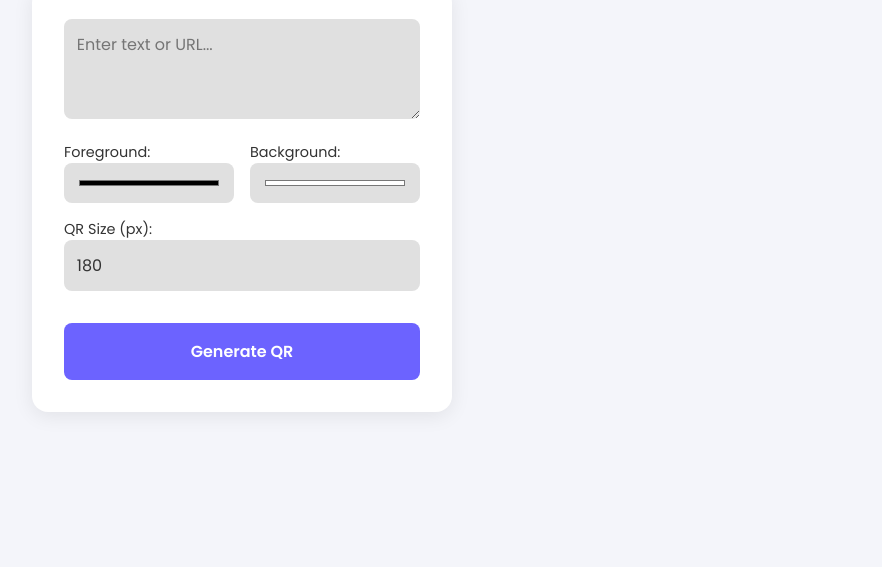
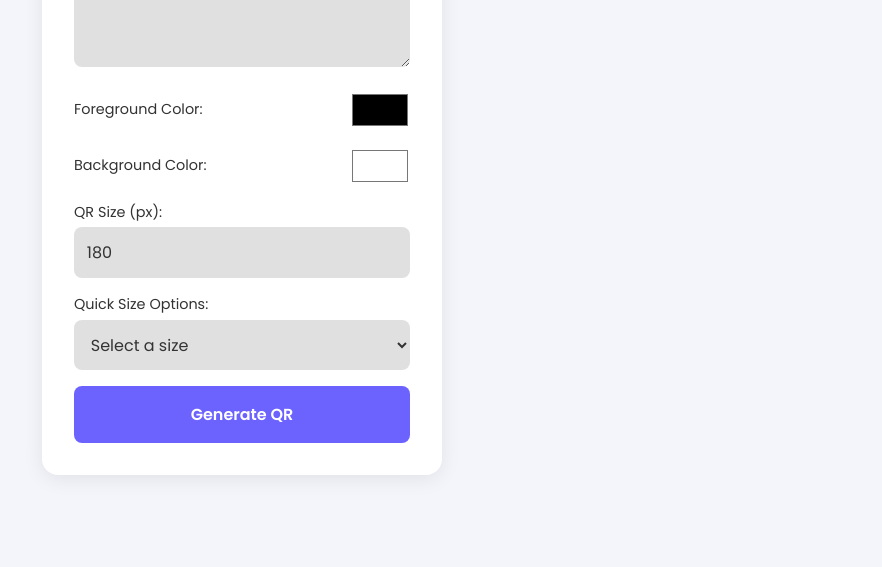
Before and after one commit to dhruvsaini23/QR-code, a plain HTML site: page index.html in a window 1280 px wide. Shown: the part 233-800 px from the top of the page, without its empty margins (398-1280 px from the left). Drawn offline with Linux system fonts and the light colour scheme.

Commit message:
Update index.html

```diff
--- a/index.html
+++ b/index.html
@@ -2,9 +2,9 @@
 <html lang="en">
 <head>
   <meta charset="UTF-8" />
-  <meta name="viewport" content="width=device-width, initial-scale=1.0"/>
+  <meta name="viewport" content="width=device-width, initial-scale=1.0" />
   <title>QR Code Generator</title>
-  <link href="https://fonts.googleapis.com/css2?family=Poppins:wght@400;600&display=swap" rel="stylesheet"/>
+  <link href="https://fonts.googleapis.com/css2?family=Poppins:wght@400;600&display=swap" rel="stylesheet" />
   <style>
     :root {
       --primary-color: #6c63ff;
@@ -19,7 +19,7 @@
       --bg-color: #000000;
       --text-color: #f0f0f0;
       --card-bg: #151515;
-      --input-bg: #444;
+      --input-bg: #424242;
     }
 
     * {
@@ -37,36 +37,30 @@
       align-items: center;
       justify-content: center;
       min-height: 100vh;
-      padding: 2rem;
+      padding: 1rem;
       transition: background 0.3s, color 0.3s;
     }
 
     h1 {
-      font-size: 2.5rem;
-      margin-bottom: 0.3rem;
+      font-size: 2rem;
+      margin-bottom: 1rem;
       color: var(--primary-color);
-    }
-
-    p {
-      font-size: 1.1rem;
-      color: #666;
-      margin-bottom: 1.5rem;
+      text-align: center;
     }
 
     .container {
       background: var(--card-bg);
       border-radius: 1rem;
-      padding: 2rem;
-      max-width: 420px;
+      padding: 1.5rem;
+      max-width: 400px;
       width: 100%;
       text-align: center;
       box-shadow: 0 4px 20px rgba(0, 0, 0, 0.08);
-      transition: background 0.3s;
     }
 
     textarea,
-    input[type="color"],
-    input[type="number"] {
+    input[type="number"],
+    select {
       width: 100%;
       padding: 0.8rem;
       border-radius: 0.5rem;
@@ -82,27 +76,37 @@
       min-height: 100px;
     }
 
-    .color-picker,
-    .size-picker {
-      display: flex;
-      justify-content: space-between;
-      gap: 1rem;
+    .color-picker {
+      text-align: left;
+      margin-bottom: 1rem;
     }
 
-    .color-picker label,
+    .color-line {
+      display: flex;
+      align-items: center;
+      gap: 0.5rem;
+      margin-bottom: 1rem;
+    }
+
+    .color-line label {
+      flex: 1;
+      font-size: 0.9rem;
+    }
+
+    .color-line input[type="color"] {
+      flex: 0 0 60px;
+      height: 40px;
+      border: none;
+      background: none;
+      padding: 0;
+      cursor: pointer;
+    }
+
     .size-picker label {
       font-size: 0.9rem;
+      display: block;
+      margin-bottom: 0.3rem;
       text-align: left;
-      width: 100%;
-    }
-
-    .color-box {
-      height: 40px;
-      width: 100%;
-      padding: 0;
-      border-radius: 0.5rem;
-      border: none;
-      cursor: pointer;
     }
 
     button {
@@ -115,7 +119,6 @@
       color: #fff;
       font-weight: bold;
       transition: background-color 0.3s;
-      margin-top: 1rem;
     }
 
     button:hover {
@@ -127,79 +130,106 @@
       position: absolute;
       top: 1rem;
       right: 1rem;
+      font-size: 0.9rem;
     }
 
     .theme-toggle input {
-      transform: scale(1.3);
+      transform: scale(1.2);
+      margin-left: 0.5rem;
     }
 
-    @media (max-width: 480px) {
+    @media (min-width: 600px) {
       h1 {
-        font-size: 2rem;
+        font-size: 2.5rem;
       }
 
       .container {
-        padding: 1.5rem;
+        padding: 2rem;
       }
     }
   </style>
 </head>
 <body>
   <div class="theme-toggle">
-    <label>
-      <input type="checkbox" id="toggleTheme" /> Dark Mode
-    </label>
+    <label>Dark Mode <input type="checkbox" id="toggleTheme" /></label>
   </div>
 
   <h1>QR Code Generator</h1>
 
   <div class="container">
-    <textarea id="input_text" placeholder="Enter text or URL..." autocomplete="off"></textarea>
+    <textarea id="input_text" placeholder="Enter text or URL..."></textarea>
 
     <div class="color-picker">
-      <label>Foreground:
-        <input type="color" id="fgColor" class="color-box" value="#000000" />
-      </label>
-      <label>Background:
-        <input type="color" id="bgColor" class="color-box" value="#ffffff" />
-      </label>
+      <div class="color-line">
+        <label for="fgColor">Foreground Color:</label>
+        <input type="color" id="fgColor" value="#000000" />
+      </div>
+      <div class="color-line">
+        <label for="bgColor">Background Color:</label>
+        <input type="color" id="bgColor" value="#ffffff" />
+      </div>
     </div>
 
     <div class="size-picker">
-      <label>QR Size (px):
-        <input type="number" id="qrSize" value="180" min="100" max="1000" />
-      </label>
+      <label for="qrSize">QR Size (px):</label>
+      <input type="number" id="qrSize" value="180" min="100" max="1000" />
+
+      <label for="sizeSelect">Quick Size Options:</label>
+      <select id="sizeSelect">
+        <option value="">Select a size</option>
+        <option value="180">180px</option>
+        <option value="250">250px</option>
+        <option value="300">300px</option>
+        <option value="400">400px</option>
+        <option value="500">500px</option>
+        <option value="600">600px</option>
+        <option value="800">800px</option>
+      </select>
     </div>
 
-    <button class="button" type="submit">Generate QR</button>
+    <button type="button" class="button">Generate QR</button>
   </div>
 
   <script src="https://cdnjs.cloudflare.com/ajax/libs/qrcodejs/1.0.0/qrcode.min.js"></script>
   <script>
+    const toggle = document.getElementById("toggleTheme");
     const btn = document.querySelector(".button");
-    const toggle = document.getElementById("toggleTheme");
+    const sizeSelect = document.getElementById("sizeSelect");
+    const qrSizeInput = document.getElementById("qrSize");
+    const fgInput = document.getElementById("fgColor");
+    const bgInput = document.getElementById("bgColor");
 
     toggle.addEventListener("change", () => {
       document.body.classList.toggle("dark");
     });
 
+    sizeSelect.addEventListener("change", () => {
+      if (sizeSelect.value) {
+        qrSizeInput.value = sizeSelect.value;
+      }
+    });
+
+    qrSizeInput.addEventListener("input", () => {
+      sizeSelect.value = "";
+    });
+
     btn.addEventListener("click", () => {
       const textInput = document.getElementById("input_text").value.trim();
-      const fgColor = document.getElementById("fgColor").value;
-      const bgColor = document.getElementById("bgColor").value;
-      const qrSize = parseInt(document.getElementById("qrSize").value) || 180;
+      const fgColor = fgInput.value;
+      const bgColor = bgInput.value;
+      const qrSize = parseInt(qrSizeInput.value) || 180;
 
       if (!textInput) {
         alert("Please enter text.");
         return;
       }
 
-      createAndOpenQRCode(textInput, fgColor, bgColor, qrSize);
+      generateQRCode(textInput, fgColor, bgColor, qrSize);
     });
 
-    function createAndOpenQRCode(data, fgColor, bgColor, size) {
+    function generateQRCode(data, fgColor, bgColor, size) {
       const tempDiv = document.createElement("div");
-      const qr = new QRCode(tempDiv, {
+      new QRCode(tempDiv, {
         text: data,
         width: size,
         height: size,
```
